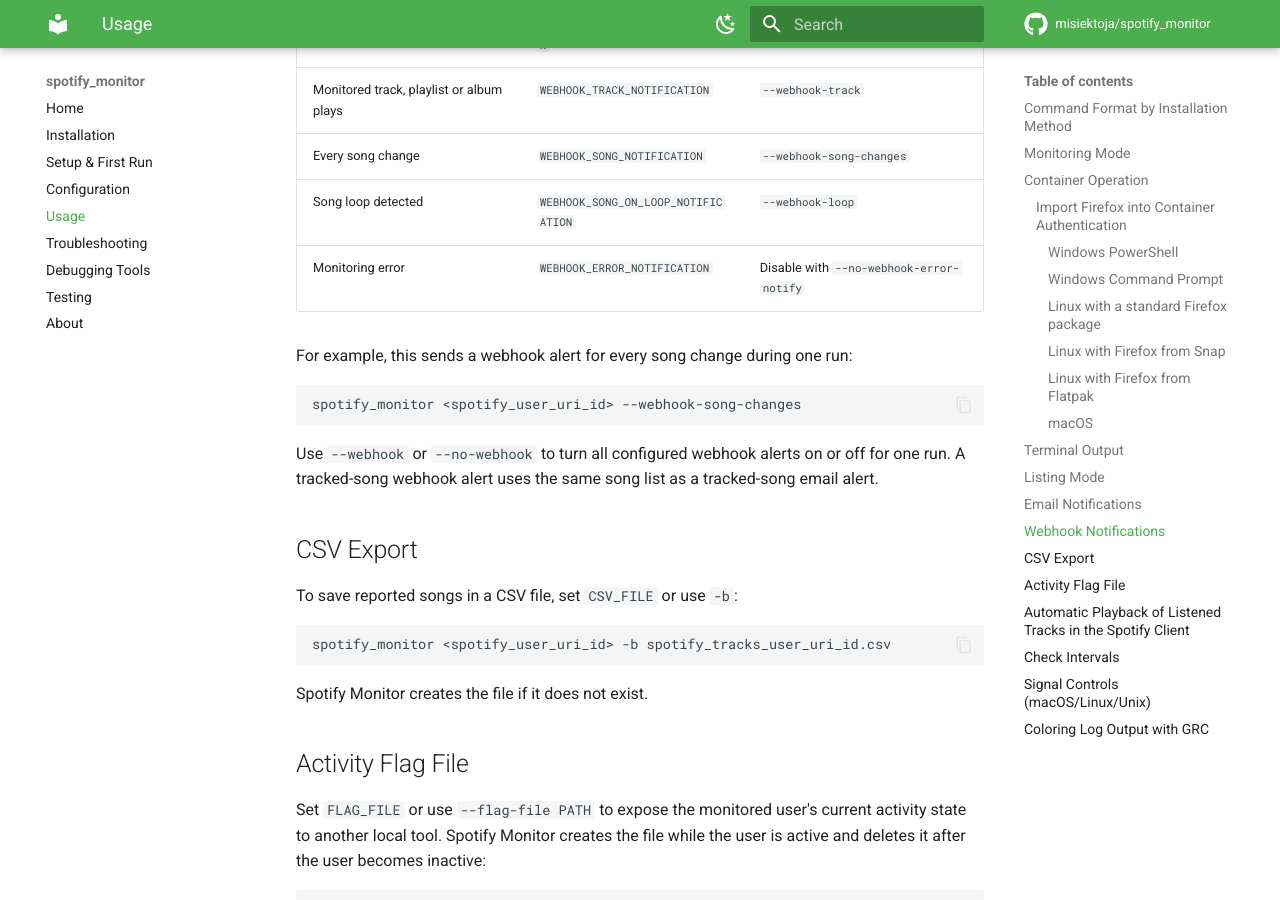
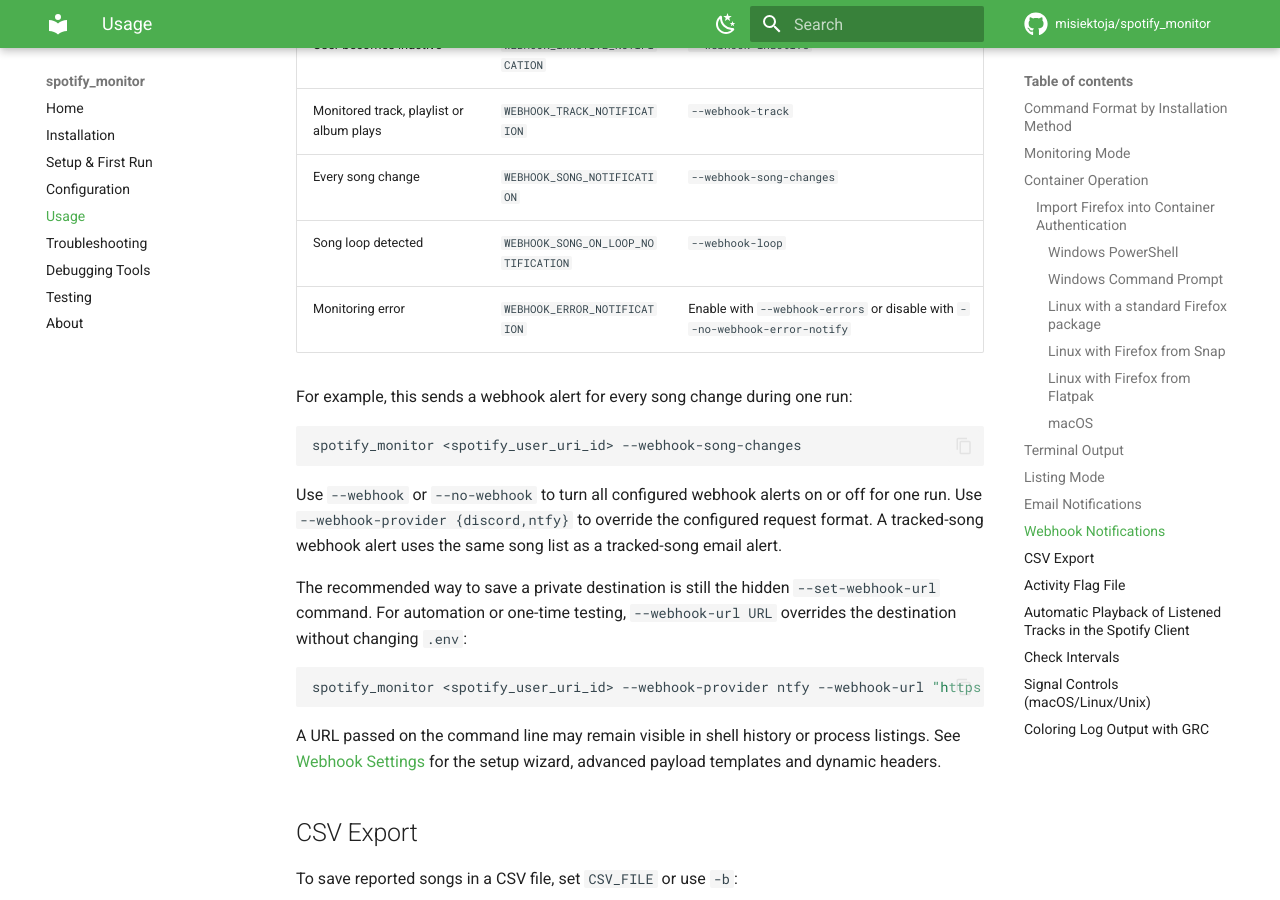
Before and after one commit to misiektoja/spotify_monitor, an MkDocs documentation site: the page built from docs/usage.md, in a window 1280 px wide and 900 px high, scrolled down 9424 px. Built offline with MkDocs 1.6.1 and Material for MkDocs 9.7.7, drawn with Linux system fonts in a browser that asks for light colours; comment, search, counter and statistics services are not loaded.

Commit message:
docs(usage): document webhook runtime overrides

````diff
--- a/docs/usage.md
+++ b/docs/usage.md
@@ -348,7 +348,7 @@
 | Monitored track, playlist or album plays | `WEBHOOK_TRACK_NOTIFICATION` | `--webhook-track` |
 | Every song change | `WEBHOOK_SONG_NOTIFICATION` | `--webhook-song-changes` |
 | Song loop detected | `WEBHOOK_SONG_ON_LOOP_NOTIFICATION` | `--webhook-loop` |
-| Monitoring error | `WEBHOOK_ERROR_NOTIFICATION` | Disable with `--no-webhook-error-notify` |
+| Monitoring error | `WEBHOOK_ERROR_NOTIFICATION` | Enable with `--webhook-errors` or disable with `--no-webhook-error-notify` |
 
 For example, this sends a webhook alert for every song change during one run:
 
@@ -356,7 +356,15 @@
 spotify_monitor <spotify_user_uri_id> --webhook-song-changes
 ```
 
-Use `--webhook` or `--no-webhook` to turn all configured webhook alerts on or off for one run. A tracked-song webhook alert uses the same song list as a tracked-song email alert.
+Use `--webhook` or `--no-webhook` to turn all configured webhook alerts on or off for one run. Use `--webhook-provider {discord,ntfy}` to override the configured request format. A tracked-song webhook alert uses the same song list as a tracked-song email alert.
+
+The recommended way to save a private destination is still the hidden `--set-webhook-url` command. For automation or one-time testing, `--webhook-url URL` overrides the destination without changing `.env`:
+
+```sh
+spotify_monitor <spotify_user_uri_id> --webhook-provider ntfy --webhook-url "https://ntfy.sh/your-private-topic" --webhook-song-changes
+```
+
+A URL passed on the command line may remain visible in shell history or process listings. See [Webhook Settings](configuration.md#webhook-settings) for the setup wizard, advanced payload templates and dynamic headers.
 
 <a id="csv-export"></a>
 ## CSV Export
````
